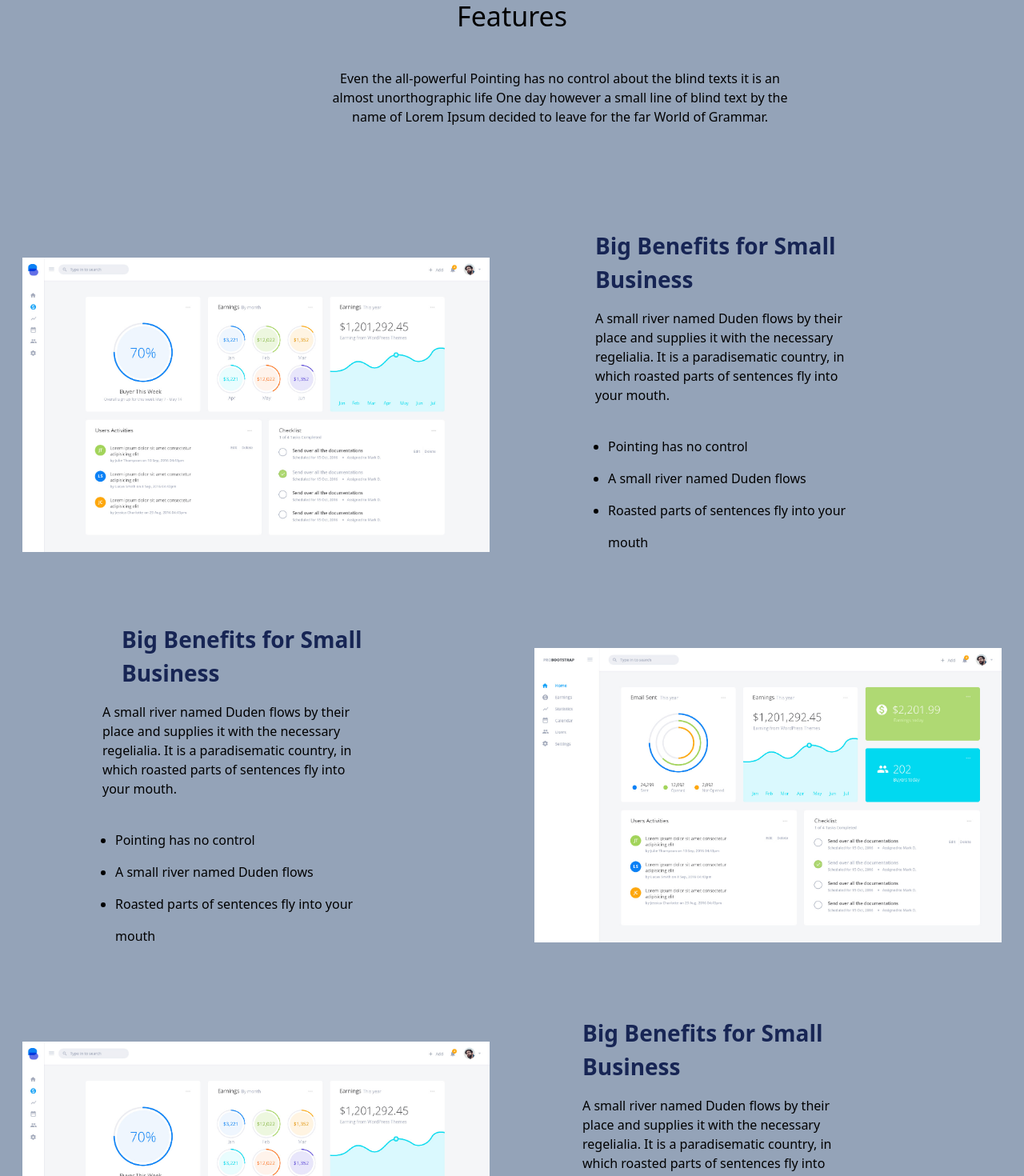
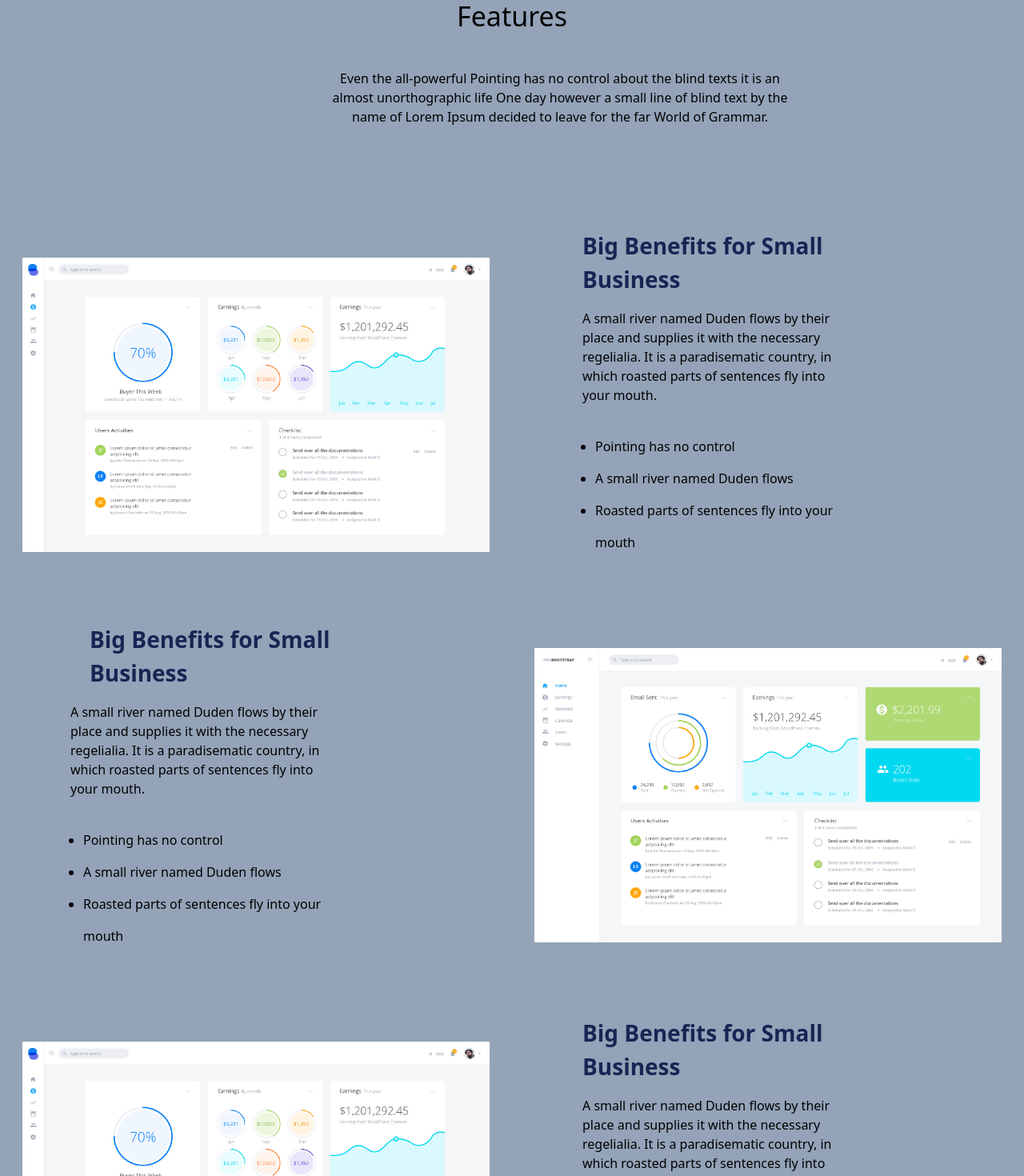
Before and after one commit to Farhanlibra/etproject3final, a React (Vite) app: page / in a window 1280 px wide. Shown: the part 1243-2713 px from the top of the page at 80% size. Built offline with nearby package versions, Linux system fonts and the light colour scheme.

Commit message:
Update Feature.jsx

```diff
--- a/src/Components/Feature.jsx
+++ b/src/Components/Feature.jsx
@@ -11,7 +11,7 @@ const Feature = () => {
         <div className=' sm: w-[360px] lg:w-[600px] mx-auto my-3 px-2 order-1 lg:order-1'  >
             <img className=' sm:mt-6 ' src='f1.jpg'/>
         </div>
-        <div className=' w-[400px] lg:ml-10 order-2 lg:order-2'>
+        <div className=' w-[400px] ml-10 sm:ml-6  order-2 lg:order-2'>
             <h1 className='text-blue-950 font-bold lg:text-[28px] mb-4  sm:text-[14px] sm:ml-20  lg:ml-16'> Big Benefits for Small Business</h1>
             <p className='lg:ml-16  sm:mt-4 leading-6'>A small river named Duden flows by their place and supplies it with the necessary regelialia. It is a paradisematic country, in which roasted parts of sentences fly into your mouth.</p>
             <ul className='mt-8 ml-20 mb-20 list-disc '>
@@ -27,9 +27,9 @@ const Feature = () => {
         <div className='  sm: w-[360px] lg:w-[600px] mx-auto my-2 px-2 order-3 lg:order-4' >
             <img className='sm:mt-6 ' src='f2.jpg'/>
         </div>
-        <div className=' w-[400px] lg:ml-16  sm:ml-6 order-4 lg:order-3'>
+        <div className=' w-[400px] ml-10 sm:ml-6 order-4 lg:order-3'>
         <h1 className='text-blue-950 font-bold lg:text-[28px] mb-4  sm:text-[14px] sm:pl-6 lg:ml-16 '> Big Benefits for Small Business</h1>
-            <p className='lg:ml-16  leading-6'>A small river named Duden flows by their place and supplies it with the necessary regelialia. It is a paradisematic country, in which roasted parts of sentences fly into your mouth.</p>
+            <p className='lg:ml-16   leading-6'>A small river named Duden flows by their place and supplies it with the necessary regelialia. It is a paradisematic country, in which roasted parts of sentences fly into your mouth.</p>
             <ul className='mt-8 ml-20 mb-20 list-disc '>
               <li className='leading-10'>
               Pointing has no control
```
